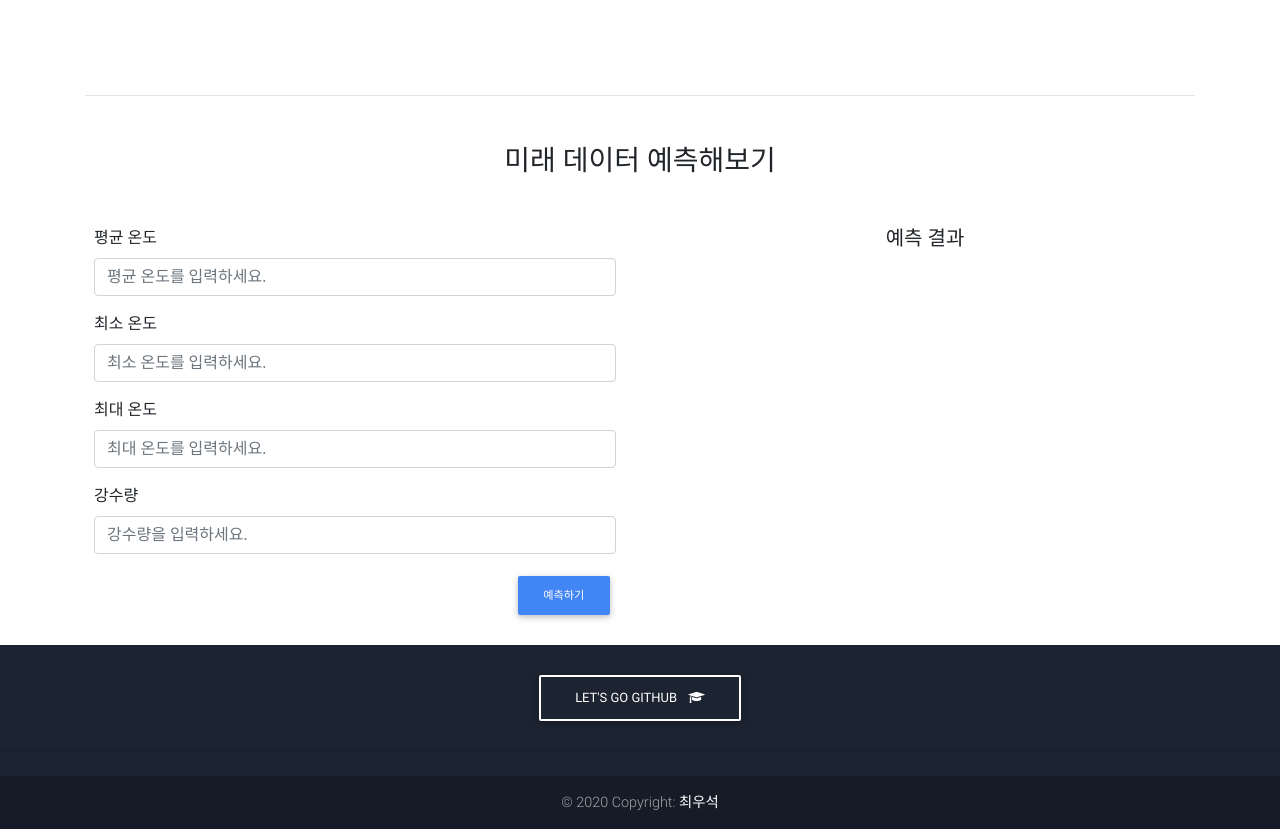
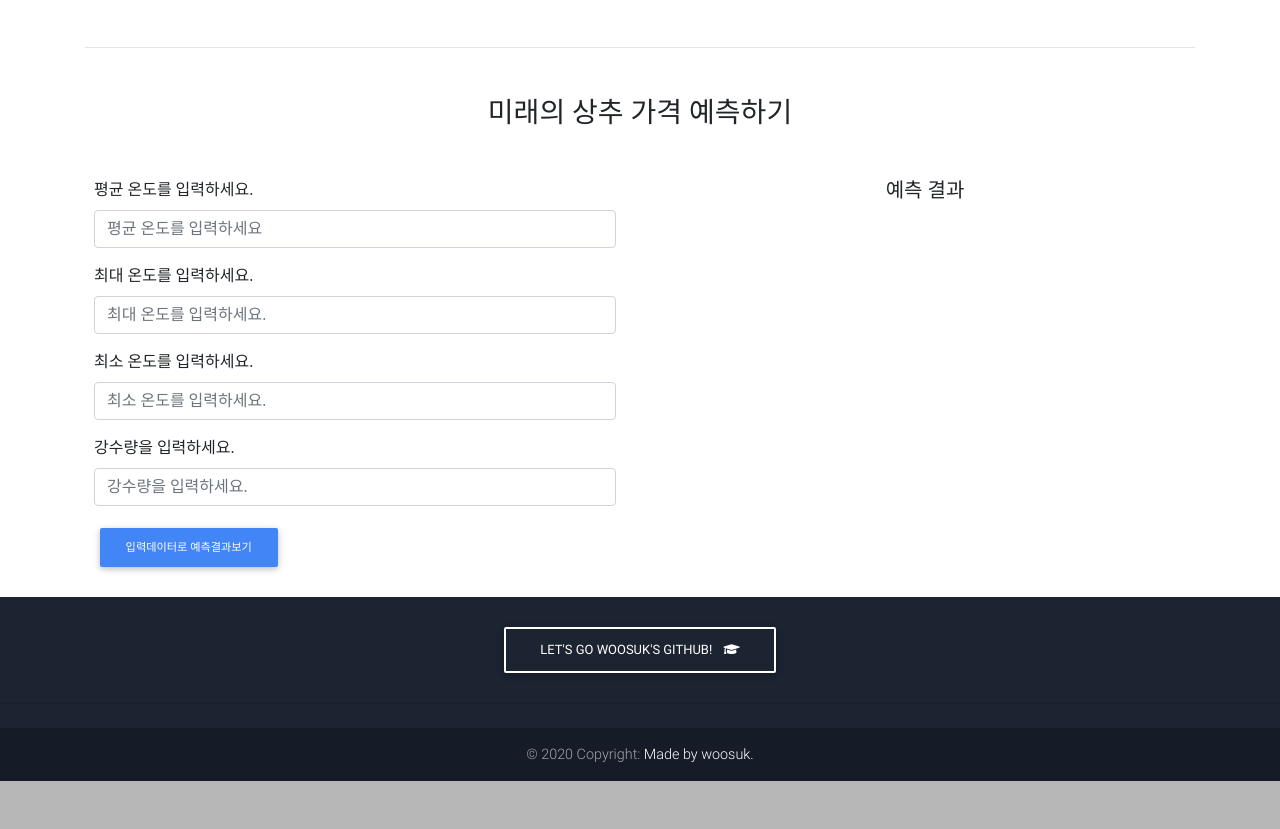
Before and after one commit to woosukqw/tensorflowProject01, a Flask app: page / in a window 1280 px wide. Shown: the part 801-1630 px from the top of the page. After the commit the page ends 1582 px from the top, so only its background shows below. Run offline with Flask 2, Linux system fonts and the light colour scheme; some libraries are stand-ins or nearby versions; some web fonts are replaced.

Commit message:
index_v2 upload

```diff
--- a/Web_Flask/templates/index.html
+++ b/Web_Flask/templates/index.html
@@ -1,23 +1,24 @@
 <!DOCTYPE html>
-<html>
+<html lang="en">
 
 <head>
   <meta charset="utf-8">
   <meta name="viewport" content="width=device-width, initial-scale=1, shrink-to-fit=no">
   <meta http-equiv="x-ua-compatible" content="ie=edge">
-  <title>Vegita</title>
+  <title>Vegitable Price Predictor</title>
   <!-- Font Awesome -->
-  <link rel="stylesheet" href="https://maxcdn.bootstrapcdn.com/font-awesome/4.7.0/css/font-awesome.min.css">
+  <link rel="stylesheet" href="https://use.fontawesome.com/releases/v5.11.2/css/all.css">
   <!-- Bootstrap core CSS -->
   <link href="{{url_for('static', filename='css/bootstrap.min.css')}}" rel="stylesheet">
   <!-- Material Design Bootstrap -->
-  <link href="{{url_for('static', filename='css/mdb.min.css')}}" rel="stylesheet">
+  <link href= "{{url_for('static', filename='css/mdb.min.css')}}" rel="stylesheet">
   <!-- Your custom styles (optional) -->
   <link href="{{url_for('static', filename='css/style.min.css')}}" rel="stylesheet">
+
   <!-- 나눔 바른 고딕 웹 폰트 적용하기 -->
   <link rel="stylesheet" href="//cdn.jsdelivr.net/font-nanum/1.0/nanumbarungothic/nanumbarungothic.css">
+
   <style type="text/css">
-
     html,
     body,
     header,
@@ -27,7 +28,7 @@
 
     @media (min-width: 800px) and (max-width: 850px) {
       .navbar:not(.top-nav-collapse) {
-                background: #1C2331!important;
+        background: #1C2331 !important;
       }
     }
 
@@ -45,13 +46,13 @@
     <div class="container">
 
       <!-- Brand -->
-      <a class="navbar-brand" href="#" target="_blank">
-        <strong class="hangul">농산물 가격 예측 인공지능</strong>
+      <a class="navbar-brand" href="https://mdbootstrap.com/docs/jquery/" target="_blank">
+        <strong>Predictable AI</strong>
       </a>
 
       <!-- Collapse -->
-      <button class="navbar-toggler" type="button" data-toggle="collapse" data-target="#navbarSupportedContent" aria-controls="navbarSupportedContent"
-        aria-expanded="false" aria-label="Toggle navigation">
+      <button class="navbar-toggler" type="button" data-toggle="collapse" data-target="#navbarSupportedContent"
+        aria-controls="navbarSupportedContent" aria-expanded="false" aria-label="Toggle navigation">
         <span class="navbar-toggler-icon"></span>
       </button>
 
@@ -71,22 +72,21 @@
         <ul class="navbar-nav nav-flex-icons">
           <li class="nav-item">
             <a href="https://www.facebook.com/woosukqw" class="nav-link" target="_blank">
-              <i class="fa fa-facebook"></i>
+              <i class="fab fa-facebook-f"></i>
             </a>
           </li>
           <li class="nav-item">
-            <a href="https://www.instagram.com/woosuk__0/" class="nav-link" target="_blank">
-              <i class="fa fa-instagram"></i>
+            <a href="https://twitter.com/woosuk_0" class="nav-link" target="_blank">
+              <i class="fab fa-twitter"></i>
             </a>
           </li>
           <li class="nav-item">
             <a href="https://github.com/woosukqw/tensorflowProject01" class="nav-link border border-light rounded"
               target="_blank">
-              <i class="fa fa-github mr-2"></i>GitHub
+              <i class="fab fa-github mr-2"></i>Woosuk's GitHub
             </a>
           </li>
         </ul>
-
       </div>
 
     </div>
@@ -112,8 +112,8 @@
         <div class="view">
 
           <!--Video source-->
-          <video class="video-intro" autoplay loop>
-            <source src="https://mdbootstrap.com/img/video/city.mp4" type="video/mp4" >
+          <video class="video-intro" autoplay loop muted>
+            <source src="https://mdbootstrap.com/img/video/city.mp4" type="video/mp4">
           </video>
 
           <!-- Mask & flexbox options-->
@@ -122,21 +122,16 @@
             <!-- Content -->
             <div class="text-center white-text mx-5 wow fadeIn">
               <h1 class="mb-4">
-                <strong style="font-family: 'Nanum Barun Gothic'">배추 가격 예측 AI</strong>
+                <strong>Predictable AI for price of vegitables.</strong>
               </h1>
 
               <p>
-                <strong style="font-family: 'Nanum Barun Gothic'">빠르고 정확하게 향후 배추 가격을 예측합니다.</strong>
+                <strong>기상청과 전국의 월별 상추가격 빅 데이터를 Tensorflow로 머신러닝시킨 AI를 이용해 농산물의 가격을 예측합니다.</strong>
               </p>
 
               <p class="mb-4 d-none d-md-block">
-                <strong>기상청 전국 기온 및 강수량 데이터와 전국 월별 배추 가격 빅 데이터를 분석하여 가격 예측을 수행합니다.</strong>
+                <strong>현재 상추의 가격을 예측합니다.</strong>
               </p>
-
-
-                <i class="fa fa-graduation-cap ml-2"></i>
-              </a>
-            </div>
             <!-- Content -->
 
           </div>
@@ -151,7 +146,7 @@
         <div class="view">
 
           <!--Video source-->
-          <video class="video-intro" autoplay loop>
+          <video class="video-intro" autoplay loop muted>
             <source src="https://mdbootstrap.com/img/video/forest.mp4" type="video/mp4">
           </video>
 
@@ -161,20 +156,16 @@
             <!-- Content -->
             <div class="text-center white-text mx-5 wow fadeIn">
               <h1 class="mb-4">
-                <strong style="font-family: 'Nanum Barun Gothic'">배추 가격 예측 AI</strong>
+                <strong>Predictable AI for price of vegitables.</strong>
               </h1>
 
               <p>
-                <strong style="font-family: 'Nanum Barun Gothic'">빠르고 정확하게 향후 배추 가격을 예측합니다.</strong>
+                <strong>기상청과 전국의 월별 상추가격 빅 데이터를 Tensorflow로 머신러닝시킨 AI를 이용해 농산물의 가격을 예측합니다.</strong>
               </p>
 
               <p class="mb-4 d-none d-md-block">
-                <strong>기상청 전국 기온 및 강수량 데이터와 전국 월별 배추 가격 빅 데이터를 분석하여 가격 예측을 수행합니다.</strong>
+                <strong>현재 상추의 가격을 예측합니다.</strong>
               </p>
-
-              <a target="_blank" href="https://github.com/woosukqw/tensorflowProject01" class="btn btn-outline-white btn-lg">LET'S GO GITHUB
-                <i class="fa fa-graduation-cap ml-2"></i>
-              </a>
             </div>
             <!-- Content -->
 
@@ -190,7 +181,7 @@
         <div class="view">
 
           <!--Video source-->
-          <video class="video-intro" autoplay loop>
+          <video class="video-intro" autoplay loop muted>
             <source src="https://mdbootstrap.com/img/video/Tropical.mp4" type="video/mp4">
           </video>
 
@@ -200,20 +191,17 @@
             <!-- Content -->
             <div class="text-center white-text mx-5 wow fadeIn">
               <h1 class="mb-4">
-                <strong style="font-family: 'Nanum Barun Gothic'">배추 가격 예측 AI 로봇</strong>
+                <strong>Predictable AI for price of vegitables.</strong>
               </h1>
 
               <p>
-                <strong style="font-family: 'Nanum Barun Gothic'">빠르고 정확하게 향후 배추 가격을 예측합니다.</strong>
+                <strong>기상청과 전국의 월별 상추가격 빅 데이터를 Tensorflow로 머신러닝시킨 AI를 이용해 농산물의 가격을 예측합니다.</strong>
               </p>
 
               <p class="mb-4 d-none d-md-block">
-                <strong>기상청 전국 기온 및 강수량 데이터와 전국 월별 배추 가격 빅 데이터를 분석하여 시계열 수치 예측을 수행합니다.</strong>
+                <strong>현재 상추의 가격을 예측합니다.</strong>
               </p>
 
-              <a target="_blank" href="https://github.com/woosukqw/tensorflowProject01" class="btn btn-outline-white btn-lg">LET'S GO GITHUB
-                <i class="fa fa-graduation-cap ml-2"></i>
-              </a>
             </div>
             <!-- Content -->
 
@@ -245,24 +233,12 @@
   <main>
     <div class="container">
 
-      <!--Section: Main info-->
-      <section class="mt-5 wow fadeIn">
-
-        <!--Grid row-->
-        <div class="row">
-
-        </div>
-        <!--Grid row-->
-
-      </section>
-      <!--Section: Main info-->
-
       <hr class="my-5">
 
       <!--Section: Main features & Quick Start-->
       <section>
 
-        <h3 class="h3 text-center mb-5" style="font-family: 'Nanum Barun Gothic'">미래 데이터 예측해보기</h3>
+        <h3 class="h3 text-center mb-5">미래의 상추 가격 예측하기</h3>
 
         <!--Grid row-->
         <div class="row wow fadeIn">
@@ -271,39 +247,34 @@
           <div class="col-lg-6 col-md-12 px-4">
 
             <form action="/" method="post">
-              <!-- Default form group -->
-
-                  <!-- Default input -->
+              <!-- server.py로 보낼 데이터를 입력받는 곳.-->
                 <div class="form-group">
-                      <label style="font-family: 'Nanum Barun Gothic'" for="formGroupExampleInput">평균 온도</label>
-                      <input style="font-family: 'Nanum Barun Gothic'" type="text" name="avg_temp" class="form-control" id="formGroupExampleInput" placeholder="평균 온도를 입력하세요.">
+                  <label style="font-family: 'Nanum Barun Gothic'" for="fromGroupExampleInput">평균 온도를 입력하세요.</label>
+                  <input style="font-family: 'Nanum Barun Gothic'" type="text" name="avg_temp" class="form-control" id="fromGroupExampleInput" placeholder="평균 온도를 입력하세요">
                 </div>
               <!-- Default input -->
                 <div class="form-group">
-                      <label style="font-family: 'Nanum Barun Gothic'" for="formGroupExampleInput">최소 온도</label>
+                  <label style="font-family: 'Nanum Barun Gothic'" for="formGroupExampleInput">최대 온도를 입력하세요.</label>
+                  <input style="font-family: 'Nanum Barun Gothic'" type="text" name="max_temp" class="form-control" id="formGroupExampleInput" placeholder="최대 온도를 입력하세요.">
+                </div>
+              <!-- Default input -->
+                <div class="form-group">
+                  <label style="font-family: 'Nanum Barun Gothic'" for="formGroupExampleInput">최소 온도를 입력하세요.</label>
                   <input style="font-family: 'Nanum Barun Gothic'" type="text" name="min_temp" class="form-control" id="formGroupExampleInput" placeholder="최소 온도를 입력하세요.">
                 </div>
               <!-- Default input -->
                 <div class="form-group">
-                      <label style="font-family: 'Nanum Barun Gothic'" for="formGroupExampleInput">최대 온도</label>
-                      <input style="font-family: 'Nanum Barun Gothic'" type="text" name="max_temp" class="form-control" id="formGroupExampleInput" placeholder="최대 온도를 입력하세요.">
-                  </div>
-                  <!-- Default input -->
-                  <div class="form-group">
-                      <label style="font-family: 'Nanum Barun Gothic'" for="formGroupExampleInput">강수량</label>
+                  <label style="font-family: 'Nanum Barun Gothic'" for="formGroupExampleInput">강수량을 입력하세요.</label>
                   <input style="font-family: 'Nanum Barun Gothic'" type="text" name="rain_fall" class="form-control" id="formGroupExampleInput" placeholder="강수량을 입력하세요.">
                 </div>
-              <!-- Default form group -->
-              <button style="font-family: 'Nanum Barun Gothic' !important;" type="submit" class="btn btn-primary btn-md pull-right">예측하기</button>
 
+              <button style="font-family: 'Nanum Barun Gothic' !important;" type="submit" class="btn btn-primary btn-md pull-right">입력데이터로 예측결과보기</button>
             </form>
-
         </div>
-          <!--/Grid column-->
+        <!--/Grid row-->
 
         <!--Grid column-->
           <div class="col-lg-6 col-md-12">
-
             <p class="h5 text-center mb-4" style="font-family: 'Nanum Barun Gothic'">예측 결과</p>
             {% if price %}
               <h5 class="text-center mt-3">예측된 가격은 {{ price }}원입니다.</h5>
@@ -311,11 +282,7 @@
           </div>
         <!--/Grid column-->
 
-        </div>
-        <!--/Grid row-->
-
       </section>
-      <!--Section: Main features & Quick Start-->
 
     </div>
   </main>
@@ -326,8 +293,8 @@
 
     <!--Call to action-->
     <div class="pt-4">
-      <a class="btn btn-outline-white" href="https://github.com/woosukqw/tensorflowProject01" target="_blank" role="button">LET'S GO GITHUB
-        <i class="fa fa-graduation-cap ml-2"></i>
+      <a class="btn btn-outline-white" href="https://github.com/woosukqw/tensorflowProject01" target="_blank" role="button">Let's go woosuk's GITHUB!
+        <i class="fas fa-graduation-cap ml-2"></i>
       </a>
     </div>
     <!--/.Call to action-->
@@ -337,7 +304,7 @@
     <!--Copyright-->
     <div class="footer-copyright py-3">
       © 2020 Copyright:
-      <a href="https://blog.naver.com/woosukqw" target="_blank"> 최우석 </a>
+      <a href="https://blog.naver.com/woosukqw" target="_blank"> Made by woosuk. </a>
     </div>
     <!--/.Copyright-->
 
@@ -357,6 +324,7 @@
   <script type="text/javascript">
     // Animations initialization
     new WOW().init();
+
   </script>
 </body>
 
```
Lines whose indentation alone changed are shown as unchanged.
